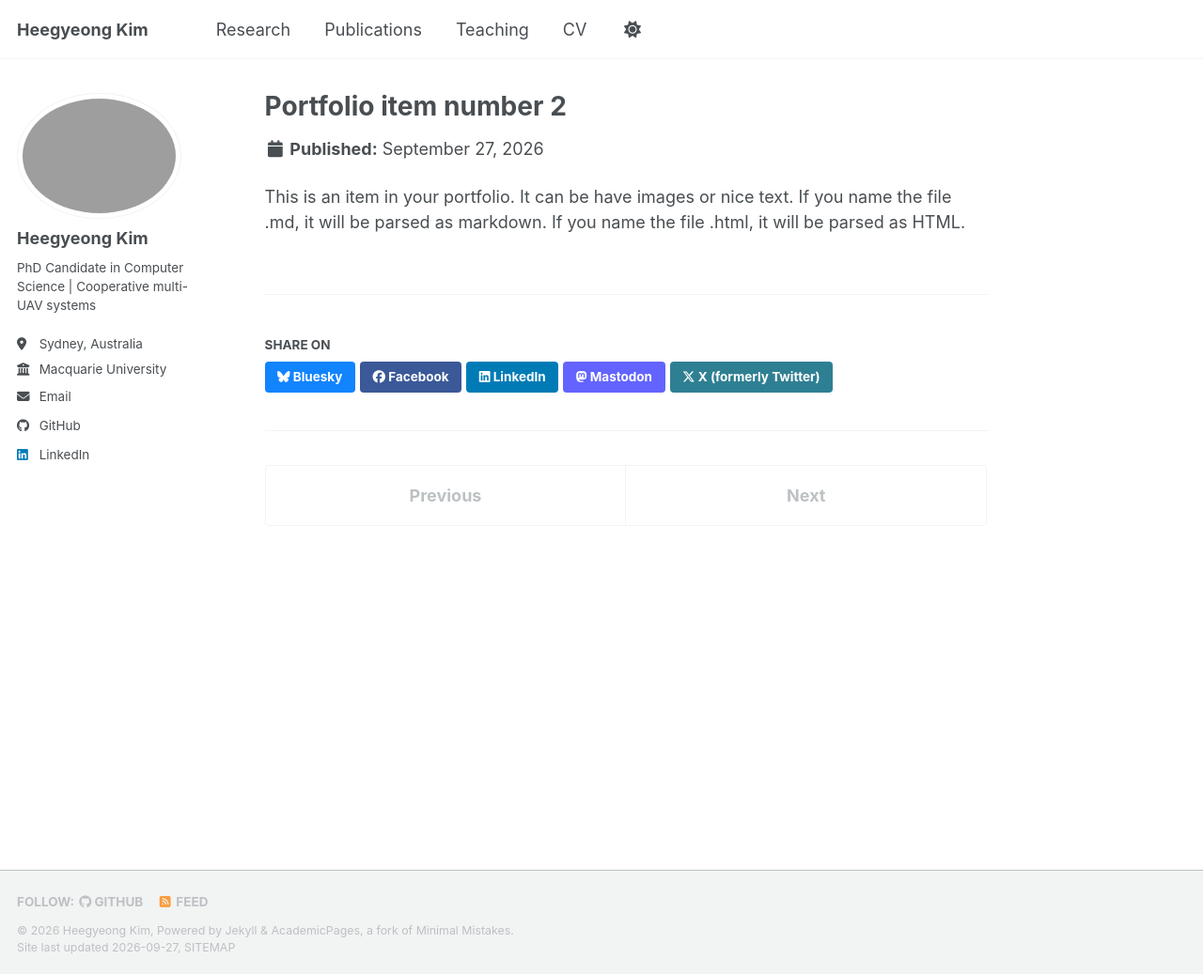
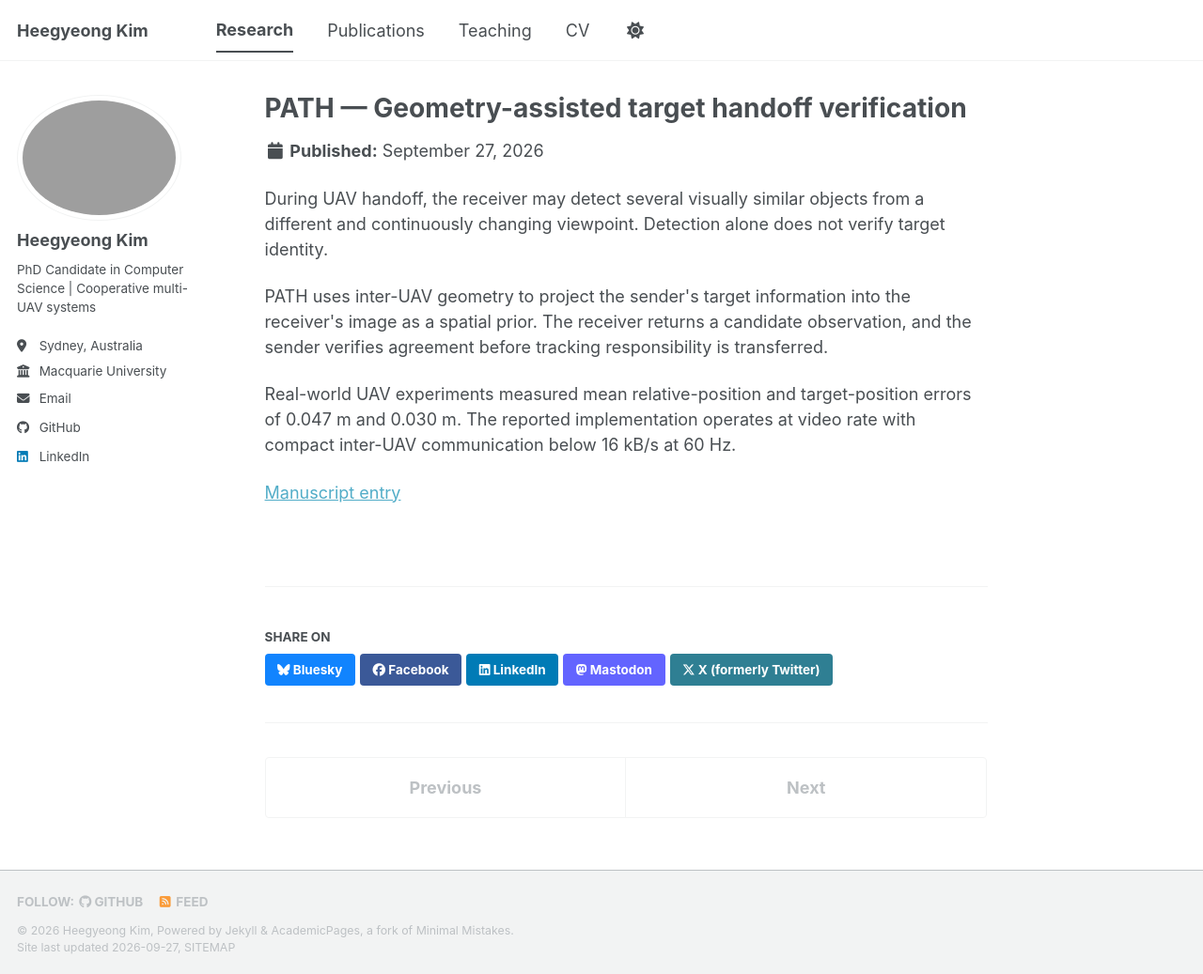
Before and after one commit to HeegyeongK/heegyeongk.github.io, a Jekyll site: the page built from _portfolio/portfolio-2.html, in a window 1280 px wide and 1037 px high. Shown: the whole window at 94% size. Built offline with Jekyll 4.4.1, drawn with Linux system fonts in a browser that asks for light colours; a style sheet for code colours, icons or effects is not loaded.

Commit message:
Customize _portfolio/portfolio-2.html

```diff
--- a/_portfolio/portfolio-2.html
+++ b/_portfolio/portfolio-2.html
@@ -1,7 +1,14 @@
 ---
-title: "Portfolio item number 2"
-excerpt: "Short description of portfolio item number 2 <br/><img src='/images/500x300.png'>"
+title: "PATH — Geometry-assisted target handoff verification"
+excerpt: "Cross-view geometric verification that a receiver UAV has acquired the same physical target as the sender."
 collection: portfolio
+permalink: /research/path/
 ---
 
-This is an item in your portfolio. It can be have images or nice text. If you name the file .md, it will be parsed as markdown. If you name the file .html, it will be parsed as HTML.
+<p>During UAV handoff, the receiver may detect several visually similar objects from a different and continuously changing viewpoint. Detection alone does not verify target identity.</p>
+
+<p>PATH uses inter-UAV geometry to project the sender's target information into the receiver's image as a spatial prior. The receiver returns a candidate observation, and the sender verifies agreement before tracking responsibility is transferred.</p>
+
+<p>Real-world UAV experiments measured mean relative-position and target-position errors of 0.047 m and 0.030 m. The reported implementation operates at video rate with compact inter-UAV communication below 16 kB/s at 60 Hz.</p>
+
+<p><a href="/publications/path/">Manuscript entry</a></p>
```
